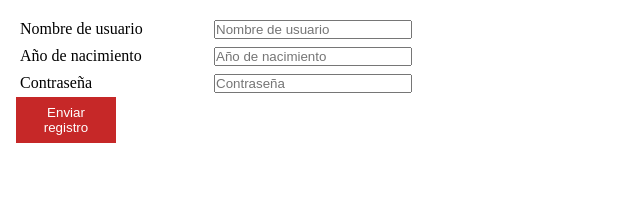
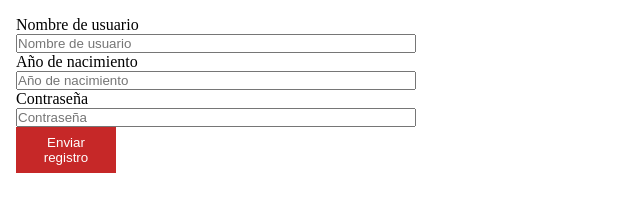
Before and after one commit to jhoanda0925/misiontic, a plain HTML site: page registro.html in a window 1280 px wide. Shown: the whole page, without its empty margins (0-640 px from the left). Drawn offline with Linux system fonts and the light colour scheme.

Commit message:
Correción reto 1

```diff
--- a/registro.html
+++ b/registro.html
@@ -1,23 +1,18 @@
 <!DOCTYPE html>
-<html>
+<html lang="es">
 	<head>
         <meta http-equiv="Content-Type" content="text/html; charset=utf-8"/>
         <link rel="stylesheet" href="estilos.css">
+        <title></title>
     </head>
 	<body>
 		<form id="registrar_usuario_form">
-            <div>
             <label for="nombre_usuario">Nombre de usuario</label>
             <input id="nombre_usuario" placeholder="Nombre de usuario"/>
-            </div>
-            <div>
             <label for="anoNacimiento_usuario">Año de nacimiento</label>
             <input type="number" id="anoNacimiento_usuario" placeholder="Año de nacimiento" min="1900" max="2021"/>
-            </div>
-            <div>
             <label for="contrasena_usuario">Contraseña</label>
             <input type="password" id="contrasena_usuario" placeholder="Contraseña"/>
-            </div>
             <button id="enviar_registro">Enviar registro</button>
         </form>
 	</body>
```
Lines whose indentation alone changed are shown as unchanged.
